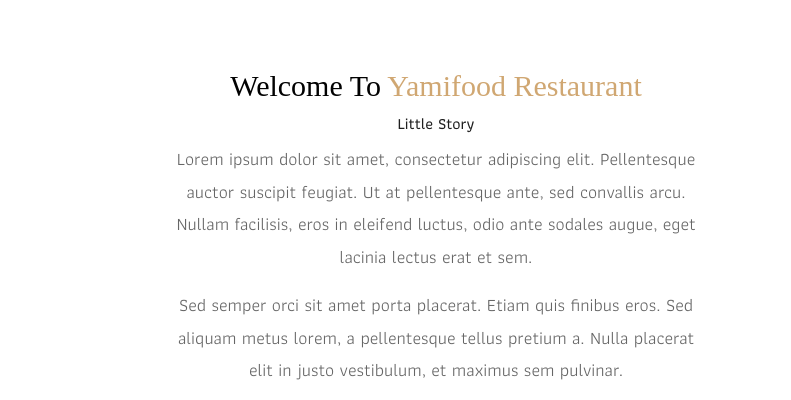
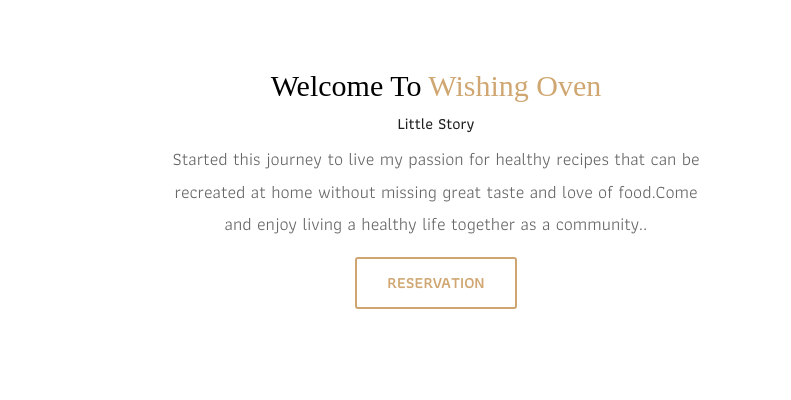
Before and after one commit to ruchi64/foodBlog, a plain HTML site: page foodBlog/index.html in a window 1280 px wide. Shown: the part 802-1202 px from the top of the page, 489-1280 px from the left. Drawn offline with Linux system fonts and the light colour scheme; a web font is replaced by a local one.

Commit message:
initial page changes

```diff
--- a/foodBlog/index.html
+++ b/foodBlog/index.html
@@ -80,9 +80,9 @@
 				<div class="container">
 					<div class="row">
 						<div class="col-md-12">
-							<h1 class="m-b-20"><strong>Welcome To <br> Yamifood Restaurant</strong></h1>
-							<p class="m-b-40">See how your users experience your website in realtime or view  <br>
-							trends to see any changes in performance over time.</p>
+							<h1 class="m-b-20"><strong>Welcome To <br> Wishing Oven</strong></h1>
+							<p class="m-b-40">Healthy Homemade Recipes for a Food Lover with <br>
+							daily healthy lifestyle tips.</p>
 							<p><a class="btn btn-lg btn-circle btn-outline-new-white" href="#">Reservation</a></p>
 						</div>
 					</div>
@@ -131,10 +131,9 @@
 				</div>
 				<div class="col-lg-6 col-md-6 col-sm-12 text-center">
 					<div class="inner-column">
-						<h1>Welcome To <span>Yamifood Restaurant</span></h1>
+						<h1>Welcome To <span>Wishing Oven</span></h1>
 						<h4>Little Story</h4>
-						<p>Lorem ipsum dolor sit amet, consectetur adipiscing elit. Pellentesque auctor suscipit feugiat. Ut at pellentesque ante, sed convallis arcu. Nullam facilisis, eros in eleifend luctus, odio ante sodales augue, eget lacinia lectus erat et sem. </p>
-						<p>Sed semper orci sit amet porta placerat. Etiam quis finibus eros. Sed aliquam metus lorem, a pellentesque tellus pretium a. Nulla placerat elit in justo vestibulum, et maximus sem pulvinar.</p>
+						<p> Started this journey to live my passion for healthy recipes that can be recreated at home without missing great taste and love of food.Come and enjoy living a healthy life together as a community..</p>
 						<a class="btn btn-lg btn-circle btn-outline-new-white" href="#">Reservation</a>
 					</div>
 				</div>
```
Also changed, not shown: foodBlog/about.html (+2 -3 lines), 1 other file.
